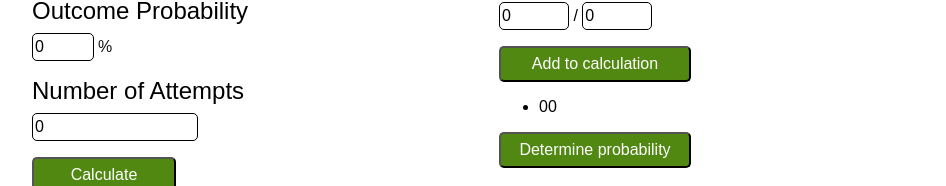
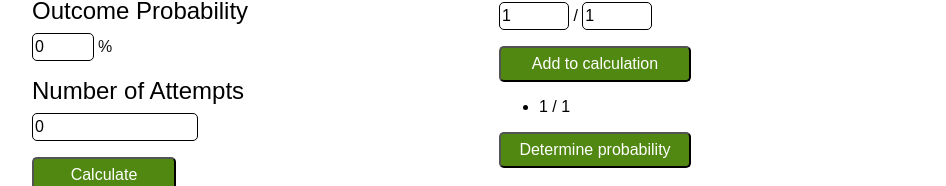
Before and after one commit to PeterBreen/probabilitycalc, a React (Create React App) app: page / in a window 1280 px wide. Both pictures are taken after a click on the input "Add to calculation". Shown: the part 208-394 px from the top of the page, without its empty margins (160-1106 px from the left). Built offline with nearby package versions, Linux system fonts and the light colour scheme.

Commit message:
DOM output is a little cleaner, still need to fix ID issue before figuring out how to handle removing entries

```diff
--- a/src/DetermineCalc.js
+++ b/src/DetermineCalc.js
@@ -7,8 +7,8 @@ class DetermineCalc extends Component {
   constructor(props) {
      super(props);
      this.state = {
-       currentNumerator: 0,
-       currentDenominator: 0,
+       currentNumerator: 1,
+       currentDenominator: 1,
        fractionArray: []
      };
      this.handleChange = this.handleChange.bind(this);
--- a/src/FractionOutput.js
+++ b/src/FractionOutput.js
@@ -10,7 +10,7 @@ class FractionOutput extends Component {
   render() {
     const numbers = this.props.data;
     const listItems = numbers.map((number) =>
-    <li key={number.toString()}>{number}</li>
+    <li key={number.toString()}>{number[0]} / {number[1]}</li>
     );
 
     return (
@@ -24,5 +24,5 @@ class FractionOutput extends Component {
 
 export default FractionOutput;
 
-//iterate through the array so that at each key you display num / den, not just num den.
-//wrap each one in a div or something with a key that can go back to the array on submit and slice out an index
+//TODO: find a way so clicking each output has a key that can go back to the array on  and slice out an index
+// this might be helpful: https://medium.com/@robinpokorny/index-as-a-key-is-an-anti-pattern-e0349aece318
```
